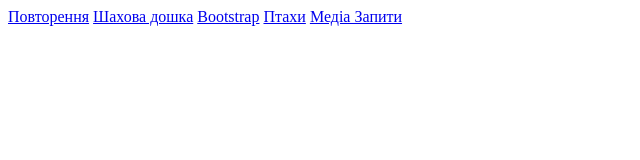
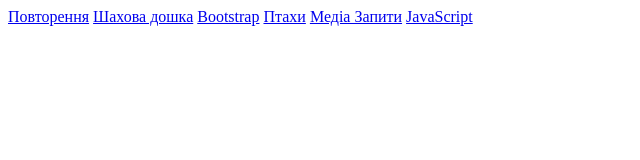
Before and after one commit to PostoronkaLera/PostoronkaLera.github.io, a plain HTML site: page index.html in a window 1280 px wide. Shown: the full height of the page, 0-640 px from the left. Drawn offline with Linux system fonts and the light colour scheme.

Commit message:
Update index.html

```diff
--- a/index.html
+++ b/index.html
@@ -3,4 +3,4 @@
 <a href="Bootstrap.html">Bootstrap</a>
 <a href="Птахи.html">Птахи</a>
 <a href="Медіа Запити.html">Медіа Запити</a>
-<a href="JavaScript.html"></a>
+<a href="JavaScript.html">JavaScript</a>
```
